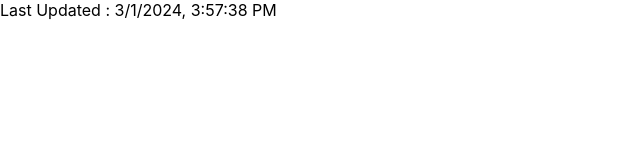
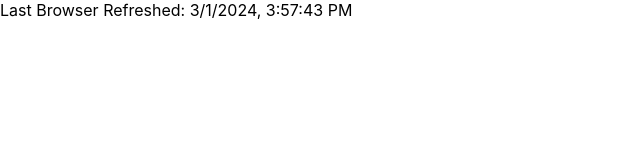
Before and after one commit to sacgov/tcp-log, a website: page index.html in a window 1280 px wide. Shown: the whole page, without its empty margins (0-640 px from the left). Drawn offline with Linux system fonts and the light colour scheme; no server answers.

Commit message:
first commit

```diff
--- a/index.html
+++ b/index.html
@@ -28,7 +28,7 @@
     <div id="lastUpdate"></div>
     <script>
       const lastUpdatedText = () => {
-        return "  Last Updated : " + new Date().toLocaleString();
+        return "  Last Browser Refreshed: " + new Date().toLocaleString();
       };
 
       const lastUpdatedEle = document.getElementById("lastUpdate");
@@ -54,7 +54,7 @@
           .then((data) => {
             displayData(data.messages);
           });
-      }, 10000);
+      }, 5000);
     </script>
   </body>
 </html>
```
